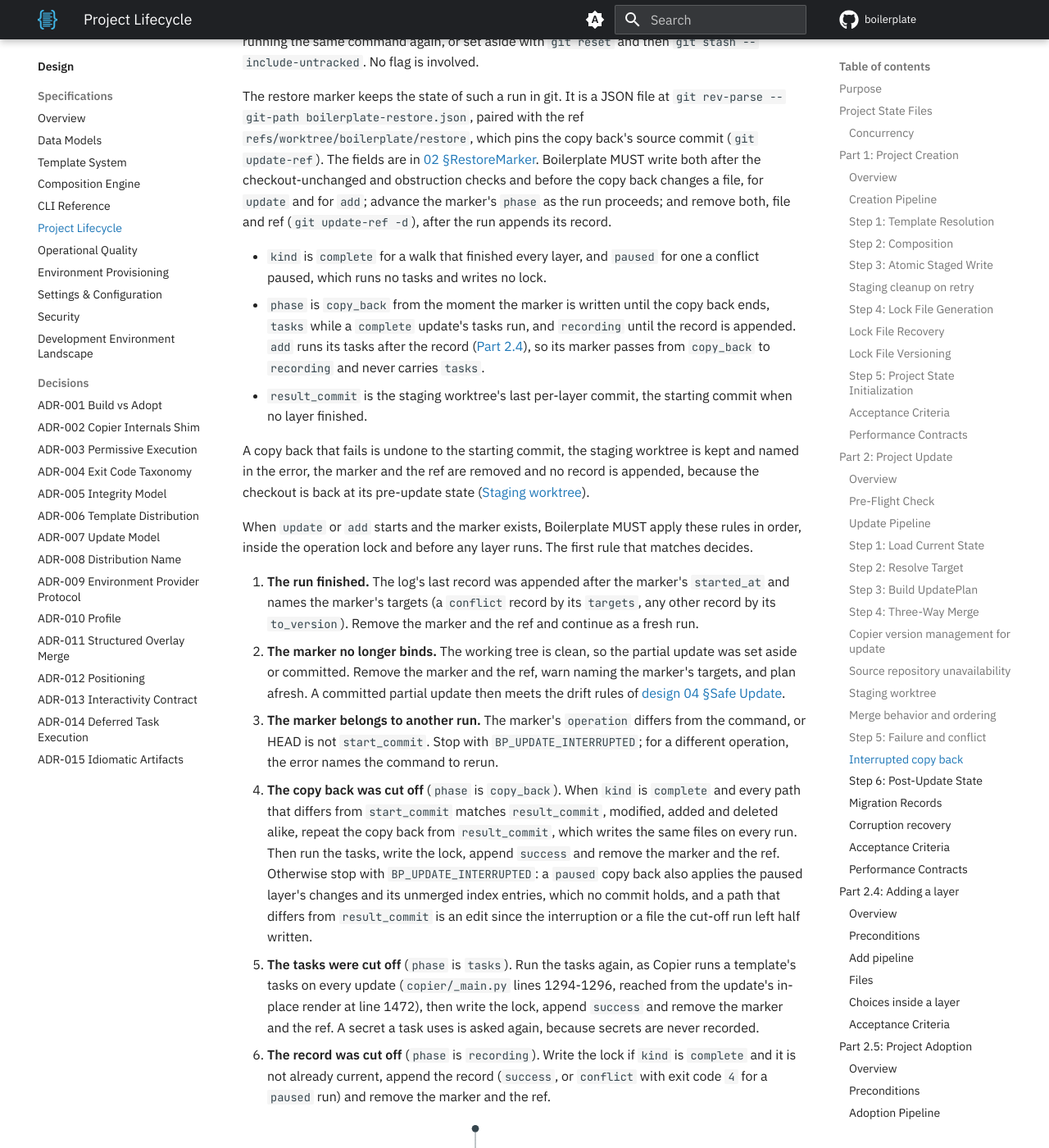
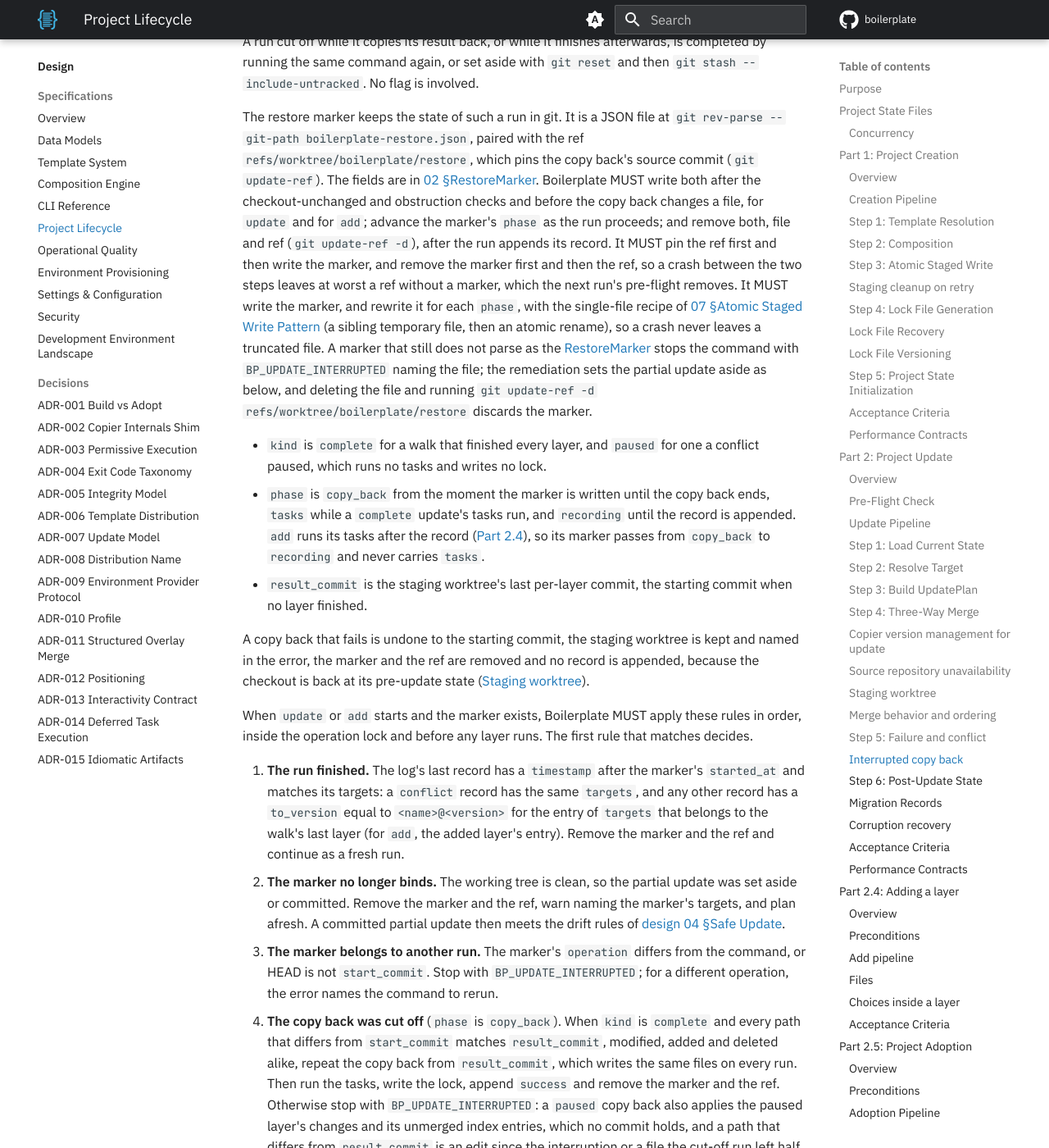
Before and after one commit to TheRealBillSiegler/boilerplate, an MkDocs documentation site: the page built from docs/design/06-project-lifecycle.md, in a window 1280 px wide and 1400 px high, scrolled down 15784 px. Shown: the whole window at 82% size. Built offline with MkDocs 1.6.1 and Material for MkDocs 9.7.7, drawn with Linux system fonts in a browser that asks for light colours; a script that is not in the unit is left out; comment, search, counter and statistics services are not loaded; the version menu is left out; some of the changed text lies outside the part shown.

Commit message:
docs(design): close the gaps in the restore-marker rules
Write the marker atomically and in order, stop on one that does not parse,
match a finished run's record by timestamp and the walk's last target, and
compare the tree to the result commit through git. Rules 4 to 6 end the
command with the finished run's exit code instead of falling through to
the clean-tree check. Drop the unsupported lock-scope claim and give a
non-repository its own pre-flight message.

Co-Authored-By: Claude Sonnet 5.5 <noreply@anthropic.com>

````diff
--- a/docs/design/06-project-lifecycle.md
+++ b/docs/design/06-project-lifecycle.md
@@ -152,12 +152,12 @@ Project update takes an existing Boilerplate project (with `boilerplate.lock`),
 Before starting the update pipeline, Boilerplate MUST run these checks in order:
 
 1. The project is a git repository root with at least one commit.
-2. Take the operation lock ([07 §Concurrency Control](07-operational-quality.md#concurrency-control)). Every check below runs inside the lock, so no second operation changes the checkout or the restore marker between a check and the run.
-3. Run the [restore-marker rules](#interrupted-copy-back). A cut-off run's marker is finished, discarded or reported before anything reads the working tree, which that run may have left dirty.
+2. Take the operation lock ([07 §Concurrency Control](07-operational-quality.md#concurrency-control)). Every check below runs inside the lock, so no second Boilerplate operation interleaves with a check.
+3. Run the [restore-marker rules](#interrupted-copy-back). A cut-off run's marker is finished (and the command then ends), discarded or reported before anything reads the working tree, which that run may have left dirty.
 4. The project has no uncommitted changes, untracked files included. This is Copier's own rule: Copier refuses to update a project whose `git status --porcelain` is not empty.
 5. The project has no submodules (a `.gitmodules` file). Otherwise Boilerplate MUST stop with `BP_UPDATE_SUBMODULES_UNSUPPORTED` and exit code `3`, naming the submodule paths, because git's worktree documentation says multiple checkouts of a superproject are not recommended ([git-worktree](https://git-scm.com/docs/git-worktree)).
 
-When check 1 or check 4 fails, Boilerplate MUST fail immediately with `BP_UPDATE_PROJECT_NOT_READY`, exit code `3` and the error `"Working tree has uncommitted changes. Commit or stash them before running boilerplate update."` `update` has no override; the tree is clean, or the update does not start.
+When check 1 or check 4 fails, Boilerplate MUST fail immediately with `BP_UPDATE_PROJECT_NOT_READY` and exit code `3`. Check 1 reports `"Not a git repository root with at least one commit."` and check 4 reports `"Working tree has uncommitted changes. Commit or stash them before running boilerplate update."` `update` has no override; the tree is clean, or the update does not start.
 
 ### Update Pipeline
 
@@ -321,7 +321,7 @@ sequenceDiagram
     - Boilerplate MUST commit in the worktree with git's plumbing (`git write-tree`, `git commit-tree`, `git update-ref`), so the user's hooks do not run.
 2. **Walk.** Boilerplate MUST run the walk ([design 04 §Safe Update](04-composition-engine.md#safe-update)) in the worktree, ancestors first, and commit after each layer. Copier refuses to update a project with uncommitted changes, so the commit is what lets Copier update the next layer.
 3. **Fail.** Any error, a cancelled prompt or a rejected answer MUST remove the worktree. The user's checkout never changed, and no lock is written.
-4. **Succeed.** Before copying back, Boilerplate MUST verify that the user's checkout is still at the starting commit with no changes; if not, it MUST discard the worktree and stop with `BP_UPDATE_CHECKOUT_CHANGED` and exit code `3`. It MUST likewise stop with `BP_UPDATE_PATH_OBSTRUCTED`, before any file changes, when a path the walk added already exists in the checkout as a file or directory git ignores, naming each path, because the restore would overwrite that file or delete that directory without warning. Before the copy back changes a file, it MUST write the restore marker and pin the copy back's source commit with the ref `refs/worktree/boilerplate/restore` ([Interrupted copy back](#interrupted-copy-back)). If the copy back fails partway, Boilerplate MUST restore the checkout to the starting commit, keep the staging worktree, remove the marker and the ref, and stop with `BP_UPDATE_COPY_BACK_FAILED`, naming the worktree's path, so the walk's result is not lost; it appends no record, because the checkout is back at its pre-update state. Otherwise the copy back leaves the uncommitted changes plain Copier leaves, and Boilerplate runs the tasks, writes the lock, appends the record, removes the marker and the ref, and removes the worktree. Because the copy back restores from a commit, files the walk added and files it deleted both apply; a copy of the worktree's files cannot carry a deletion, such as one Copier's `_remove_old_files` makes (`copier/_main.py` line 1693).
+4. **Succeed.** Before copying back, Boilerplate MUST verify that the user's checkout is still at the starting commit with no changes; if not, it MUST discard the worktree and stop with `BP_UPDATE_CHECKOUT_CHANGED` and exit code `3`. It MUST likewise stop with `BP_UPDATE_PATH_OBSTRUCTED`, before any file changes, when a path the walk added already exists in the checkout as a file or directory git ignores, naming each path, because the restore would overwrite that file or delete that directory without warning. Before the copy back changes a file, it MUST pin the copy back's source commit with the ref `refs/worktree/boilerplate/restore` and then write the restore marker ([Interrupted copy back](#interrupted-copy-back)). If the copy back fails partway, Boilerplate MUST restore the checkout to the starting commit, keep the staging worktree, remove the marker and the ref, and stop with `BP_UPDATE_COPY_BACK_FAILED`, naming the worktree's path, so the walk's result is not lost; it appends no record, because the checkout is back at its pre-update state. Otherwise the copy back leaves the uncommitted changes plain Copier leaves, and Boilerplate runs the tasks, writes the lock, appends the record, removes the marker and the ref, and removes the worktree. Because the copy back restores from a commit, files the walk added and files it deleted both apply; a copy of the worktree's files cannot carry a deletion, such as one Copier's `_remove_old_files` makes (`copier/_main.py` line 1693).
 5. **Conflict.** When a layer's update returns conflicts (Copier inserts standard `<<<<<<<` / `=======` / `>>>>>>>` markers in affected text files), Boilerplate MUST stop the walk, copy back the layers finished so far together with the paused layer's changes and Copier's conflict markers, and write no lock. The paused layer is not committed in the worktree, so after the restore the copy back also applies the worktree's remaining working-tree changes (files the paused layer added or modified are written and files it deleted are removed, as `git status --porcelain=v1 -z` lists them) and replays its unmerged index entries: Copier records each conflicted file as index stages 1, 2 and 3 (`copier/_main.py` lines 1661-1691), which the copy back reads with `git ls-files --stage` in the worktree and writes with `git update-index --index-info` in the checkout, after a line that drops the path's stage 0 as Copier does. The worktree shares the checkout's object store, so the staged blobs resolve in both. The conflicted files then show as unmerged and `git commit` refuses them, as with plain Copier. The restore marker of this copy back has `kind` `paused`; the run appends the `conflict` record and then removes the marker and the ref. See [Step 5](#step-5-failure-and-conflict).
 
 Stale worktrees left by an interrupted run are removed by the stale-staging cleanup of [07 §Atomic Staged Write Pattern](07-operational-quality.md#atomic-staged-write-pattern).
@@ -353,7 +353,7 @@ The lock file is only written after a fully successful update, so a failed or pa
 
 A run cut off while it copies its result back, or while it finishes afterwards, is completed by running the same command again, or set aside with `git reset` and then `git stash --include-untracked`. No flag is involved.
 
-The restore marker keeps the state of such a run in git. It is a JSON file at `git rev-parse --git-path boilerplate-restore.json`, paired with the ref `refs/worktree/boilerplate/restore`, which pins the copy back's source commit (`git update-ref`). The fields are in [02 §RestoreMarker](02-data-models.md#restoremarker). Boilerplate MUST write both after the checkout-unchanged and obstruction checks and before the copy back changes a file, for `update` and for `add`; advance the marker's `phase` as the run proceeds; and remove both, file and ref (`git update-ref -d`), after the run appends its record.
+The restore marker keeps the state of such a run in git. It is a JSON file at `git rev-parse --git-path boilerplate-restore.json`, paired with the ref `refs/worktree/boilerplate/restore`, which pins the copy back's source commit (`git update-ref`). The fields are in [02 §RestoreMarker](02-data-models.md#restoremarker). Boilerplate MUST write both after the checkout-unchanged and obstruction checks and before the copy back changes a file, for `update` and for `add`; advance the marker's `phase` as the run proceeds; and remove both, file and ref (`git update-ref -d`), after the run appends its record. It MUST pin the ref first and then write the marker, and remove the marker first and then the ref, so a crash between the two steps leaves at worst a ref without a marker, which the next run's pre-flight removes. It MUST write the marker, and rewrite it for each `phase`, with the single-file recipe of [07 §Atomic Staged Write Pattern](07-operational-quality.md#atomic-staged-write-pattern) (a sibling temporary file, then an atomic rename), so a crash never leaves a truncated file. A marker that still does not parse as the [RestoreMarker](02-data-models.md#restoremarker) stops the command with `BP_UPDATE_INTERRUPTED` naming the file; the remediation sets the partial update aside as below, and deleting the file and running `git update-ref -d refs/worktree/boilerplate/restore` discards the marker.
 
 - `kind` is `complete` for a walk that finished every layer, and `paused` for one a conflict paused, which runs no tasks and writes no lock.
 - `phase` is `copy_back` from the moment the marker is written until the copy back ends, `tasks` while a `complete` update's tasks run, and `recording` until the record is appended. `add` runs its tasks after the record ([Part 2.4](#adding-a-layer)), so its marker passes from `copy_back` to `recording` and never carries `tasks`.
@@ -363,12 +363,14 @@ A copy back that fails is undone to the starting commit, the staging worktree is
 
 When `update` or `add` starts and the marker exists, Boilerplate MUST apply these rules in order, inside the operation lock and before any layer runs. The first rule that matches decides.
 
-1. **The run finished.** The log's last record was appended after the marker's `started_at` and names the marker's targets (a `conflict` record by its `targets`, any other record by its `to_version`). Remove the marker and the ref and continue as a fresh run.
+1. **The run finished.** The log's last record has a `timestamp` after the marker's `started_at` and matches its targets: a `conflict` record has the same `targets`, and any other record has a `to_version` equal to `<name>@<version>` for the entry of `targets` that belongs to the walk's last layer (for `add`, the added layer's entry). Remove the marker and the ref and continue as a fresh run.
 2. **The marker no longer binds.** The working tree is clean, so the partial update was set aside or committed. Remove the marker and the ref, warn naming the marker's targets, and plan afresh. A committed partial update then meets the drift rules of [design 04 §Safe Update](04-composition-engine.md#safe-update).
 3. **The marker belongs to another run.** The marker's `operation` differs from the command, or HEAD is not `start_commit`. Stop with `BP_UPDATE_INTERRUPTED`; for a different operation, the error names the command to rerun.
-4. **The copy back was cut off** (`phase` is `copy_back`). When `kind` is `complete` and every path that differs from `start_commit` matches `result_commit`, modified, added and deleted alike, repeat the copy back from `result_commit`, which writes the same files on every run. Then run the tasks, write the lock, append `success` and remove the marker and the ref. Otherwise stop with `BP_UPDATE_INTERRUPTED`: a `paused` copy back also applies the paused layer's changes and its unmerged index entries, which no commit holds, and a path that differs from `result_commit` is an edit since the interruption or a file the cut-off run left half written.
+4. **The copy back was cut off** (`phase` is `copy_back`). When `kind` is `complete` and every path that differs from `start_commit` matches `result_commit`, modified, added and deleted alike, repeat the copy back from `result_commit`, which writes the same files on every run. Then run the tasks, write the lock, append `success` and remove the marker and the ref. Otherwise stop with `BP_UPDATE_INTERRUPTED`: a `paused` copy back also applies the paused layer's changes and its unmerged index entries, which no commit holds, and a path that differs from `result_commit` is an edit since the interruption or a file the cut-off run left half written. The comparison goes through git, so line-ending and filter settings apply as they do to the copy back; a byte comparison against the blobs fails on every text file under Windows `core.autocrlf`. `git status --porcelain=v1 -z --untracked-files=all` lists the paths that differ from `start_commit`, `git diff --quiet <result_commit> -- <path>` decides each tracked path, and for an added path `git hash-object -- <path>` is compared with `git rev-parse <result_commit>:<path>`.
 5. **The tasks were cut off** (`phase` is `tasks`). Run the tasks again, as Copier runs a template's tasks on every update (`copier/_main.py` lines 1294-1296, reached from the update's in-place render at line 1472), then write the lock, append `success` and remove the marker and the ref. A secret a task uses is asked again, because secrets are never recorded.
 6. **The record was cut off** (`phase` is `recording`). Write the lock if `kind` is `complete` and it is not already current, append the record (`success`, or `conflict` with exit code `4` for a `paused` run) and remove the marker and the ref.
+
+Rules 1 and 2 hand the command back to the pre-flight, which continues with the clean-tree check and plans a fresh run. Rules 4, 5 and 6 finish the cut-off run and the command then ends with that run's exit code, `0`, or `4` when rule 6 appends the `conflict` record of a `paused` run; they plan no fresh run, because the tree they leave holds the finished result and the clean-tree check would stop it. Rule 3 and every other stop exit with code `3`.
 
 ```mermaid
 stateDiagram-v2
@@ -384,7 +386,7 @@ stateDiagram-v2
     state "Run the tasks again" as Tasks
     state "Write the lock if needed" as Lock
     state "Append the record" as Rec
-    state "Remove marker and ref" as Done
+    state "Remove marker and ref, exit with the run's code" as Done
     [*] --> R1
     R1 --> Fresh: last record after started_at names the targets
     R1 --> R2: no
````
Also changed, not shown: docs/design/02-data-models.md (+2 -2 lines), docs/design/05-cli-reference.md (+1 -1 lines), docs/design/07-operational-quality.md (+2 -2 lines).
